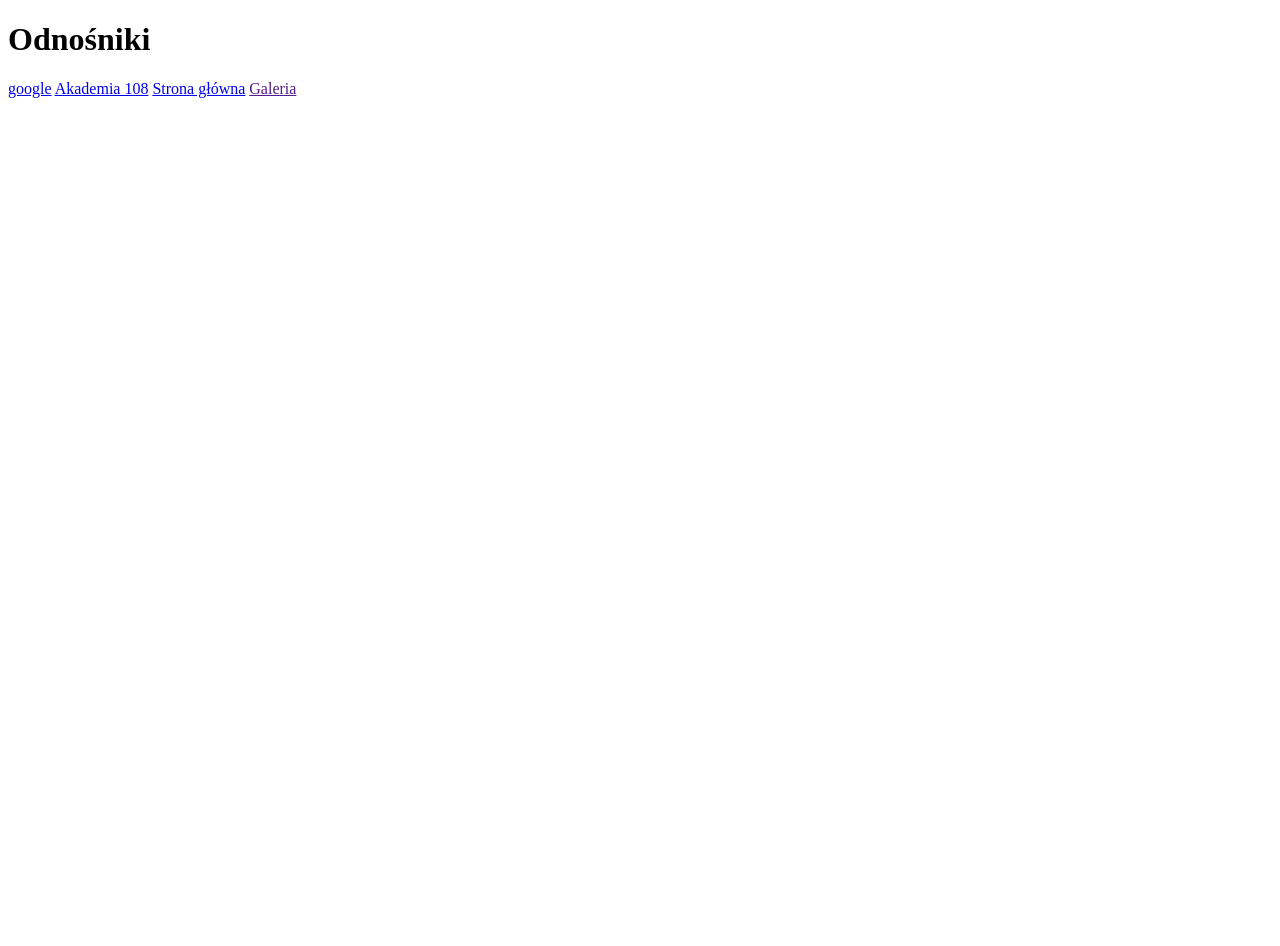
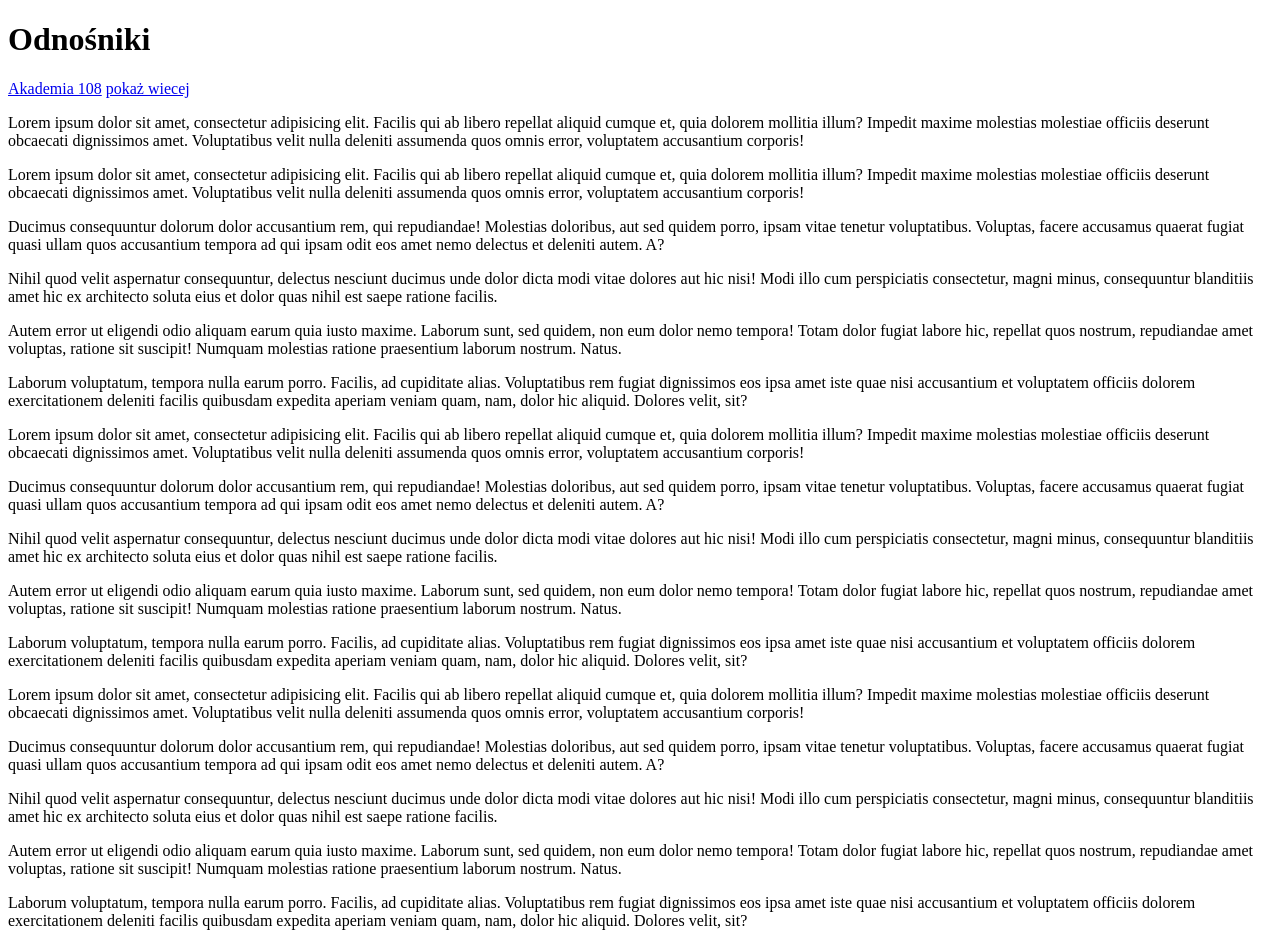
Before and after one commit to sverd1/HTML5, a plain HTML site: page 1-odnosniki/index.html in a window 1280 px wide. Before the commit the page ends 800 px from the top, so only its background shows below. Drawn offline with Linux system fonts and the light colour scheme.

Commit message:
dodanie kotwicy

```diff
--- a/1-odnosniki/index.html
+++ b/1-odnosniki/index.html
@@ -9,11 +9,41 @@
 <body>
 	<h1>Odnośniki</h1>
 
-	<a href="www.google.pl">google</a>
-	<a href="https://akademia108.pl">Akademia 108</a>
+	<a href=https://akademia108.pl>Akademia 108</a> <a href="#cokolwiek">pokaż wiecej</a>
 
-	<a href="index.html">Strona główna</a>
-	<a href="">Galeria</a>
+	<p>Lorem ipsum dolor sit amet, consectetur adipisicing elit. Facilis qui ab libero repellat aliquid cumque et, quia dolorem mollitia illum? Impedit maxime molestias molestiae officiis deserunt obcaecati dignissimos amet. Voluptatibus velit nulla deleniti assumenda quos omnis error, voluptatem accusantium corporis!</p>
+	<p>Lorem ipsum dolor sit amet, consectetur adipisicing elit. Facilis qui ab libero repellat aliquid cumque et, quia dolorem mollitia illum? Impedit maxime molestias molestiae officiis deserunt obcaecati dignissimos amet. Voluptatibus velit nulla deleniti assumenda quos omnis error, voluptatem accusantium corporis!</p>
+
+	<p>Ducimus consequuntur dolorum dolor accusantium rem, qui repudiandae! Molestias doloribus, aut sed quidem porro, ipsam vitae tenetur voluptatibus. Voluptas, facere accusamus quaerat fugiat quasi ullam quos accusantium tempora ad qui ipsam odit eos amet nemo delectus et deleniti autem. A?</p>
+
+	<p>Nihil quod velit aspernatur consequuntur, delectus nesciunt ducimus unde dolor dicta modi vitae dolores aut hic nisi! Modi illo cum perspiciatis consectetur, magni minus, consequuntur blanditiis amet hic ex architecto soluta eius et dolor quas nihil est saepe ratione facilis.</p>
+
+	<p>Autem error ut eligendi odio aliquam earum quia iusto maxime. Laborum sunt, sed quidem, non eum dolor nemo tempora! Totam dolor fugiat labore hic, repellat quos nostrum, repudiandae amet voluptas, ratione sit suscipit! Numquam molestias ratione praesentium laborum nostrum. Natus.</p>
+
+	<p>Laborum voluptatum, tempora nulla earum porro. Facilis, ad cupiditate alias. Voluptatibus rem fugiat dignissimos eos ipsa amet iste quae nisi accusantium et voluptatem officiis dolorem exercitationem deleniti facilis quibusdam expedita aperiam veniam quam, nam, dolor hic aliquid. Dolores velit, sit?</p>
+
+	<p>Lorem ipsum dolor sit amet, consectetur adipisicing elit. Facilis qui ab libero repellat aliquid cumque et, quia dolorem mollitia illum? Impedit maxime molestias molestiae officiis deserunt obcaecati dignissimos amet. Voluptatibus velit nulla deleniti assumenda quos omnis error, voluptatem accusantium corporis!</p>
+
+	<p>Ducimus consequuntur dolorum dolor accusantium rem, qui repudiandae! Molestias doloribus, aut sed quidem porro, ipsam vitae tenetur voluptatibus. Voluptas, facere accusamus quaerat fugiat quasi ullam quos accusantium tempora ad qui ipsam odit eos amet nemo delectus et deleniti autem. A?</p>
+
+	<p>Nihil quod velit aspernatur consequuntur, delectus nesciunt ducimus unde dolor dicta modi vitae dolores aut hic nisi! Modi illo cum perspiciatis consectetur, magni minus, consequuntur blanditiis amet hic ex architecto soluta eius et dolor quas nihil est saepe ratione facilis.</p>
+
+	<p>Autem error ut eligendi odio aliquam earum quia iusto maxime. Laborum sunt, sed quidem, non eum dolor nemo tempora! Totam dolor fugiat labore hic, repellat quos nostrum, repudiandae amet voluptas, ratione sit suscipit! Numquam molestias ratione praesentium laborum nostrum. Natus.</p>
+
+	<p>Laborum voluptatum, tempora nulla earum porro. Facilis, ad cupiditate alias. Voluptatibus rem fugiat dignissimos eos ipsa amet iste quae nisi accusantium et voluptatem officiis dolorem exercitationem deleniti facilis quibusdam expedita aperiam veniam quam, nam, dolor hic aliquid. Dolores velit, sit?</p>
+
+	<p>Lorem ipsum dolor sit amet, consectetur adipisicing elit. Facilis qui ab libero repellat aliquid cumque et, quia dolorem mollitia illum? Impedit maxime molestias molestiae officiis deserunt obcaecati dignissimos amet. Voluptatibus velit nulla deleniti assumenda quos omnis error, voluptatem accusantium corporis!</p>
+
+	<p>Ducimus consequuntur dolorum dolor accusantium rem, qui repudiandae! Molestias doloribus, aut sed quidem porro, ipsam vitae tenetur voluptatibus. Voluptas, facere accusamus quaerat fugiat quasi ullam quos accusantium tempora ad qui ipsam odit eos amet nemo delectus et deleniti autem. A?</p>
+
+	<p>Nihil quod velit aspernatur consequuntur, delectus nesciunt ducimus unde dolor dicta modi vitae dolores aut hic nisi! Modi illo cum perspiciatis consectetur, magni minus, consequuntur blanditiis amet hic ex architecto soluta eius et dolor quas nihil est saepe ratione facilis.</p>
+
+	<p>Autem error ut eligendi odio aliquam earum quia iusto maxime. Laborum sunt, sed quidem, non eum dolor nemo tempora! Totam dolor fugiat labore hic, repellat quos nostrum, repudiandae amet voluptas, ratione sit suscipit! Numquam molestias ratione praesentium laborum nostrum. Natus.</p>
+
+	<p id="cokolwiek">Laborum voluptatum, tempora nulla earum porro. Facilis, ad cupiditate alias. Voluptatibus rem fugiat dignissimos eos ipsa amet iste quae nisi accusantium et voluptatem officiis dolorem exercitationem deleniti facilis quibusdam expedita aperiam veniam quam, nam, dolor hic aliquid. Dolores velit, sit?</p>
+
+
+
 </body>
 
 </html>
```
